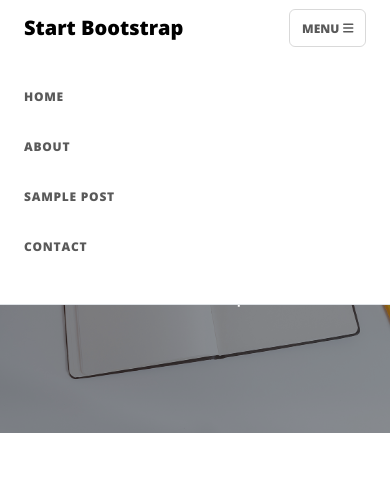
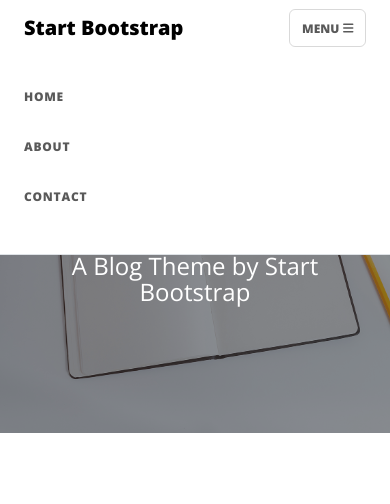
Before and after one commit to SciencyBagel/personal-website, a Flask app: page / in a window 390 px wide, after a click on "MENU". Shown: the top 504 px of the page. Run offline with Flask 2, Linux system fonts and the light colour scheme; some libraries are stand-ins or nearby versions.

Commit message:
Working nav bar and refactoring

```diff
--- a/main.py
+++ b/main.py
@@ -2,9 +2,19 @@
 
 app = flask.Flask(__name__)
 
+# Routes
 @app.route('/')
-def index():
-    return flask.render_template('index.html')
+def home():
+    return flask.render_template('index.html.j2')
 
+@app.route('/about')
+def about():
+    return flask.render_template('about.html.j2')
+
+@app.route('/contact')
+def contact():
+    return flask.render_template('contact.html.j2')
+
+# driver
 if __name__ == '__main__':
     app.run(debug=True)
--- /dev/null
+++ b/templates/include/header.html
@@ -0,0 +1,20 @@
+<head>
+    <meta charset="utf-8" />
+    <meta name="viewport" content="width=device-width, initial-scale=1, shrink-to-fit=no" />
+    <meta name="description" content="" />
+    <meta name="author" content="" />
+    <title>Clean Blog - Start Bootstrap Theme</title>
+    <link rel="icon" type="image/x-icon" href="assets/favicon.ico" />
+    <!-- Font Awesome icons (free version)-->
+    <script src="https://use.fontawesome.com/releases/v6.1.0/js/all.js" crossorigin="anonymous"></script>
+    <!-- Google fonts-->
+    <link href="https://fonts.googleapis.com/css?family=Lora:400,700,400italic,700italic" rel="stylesheet"
+        type="text/css" />
+    <link
+        href="https://fonts.googleapis.com/css?family=Open+Sans:300italic,400italic,600italic,700italic,800italic,400,300,600,700,800"
+        rel="stylesheet" type="text/css" />
+    <!-- Bootstrap -->
+    <link href="{{ url_for('static', filename='css/bootstrap.css') }}" rel="stylesheet" />
+    <!-- Core theme CSS -->
+    <link href="{{ url_for('static', filename='css/styles.css') }}" rel="stylesheet" />
+</head>
--- /dev/null
+++ b/templates/include/navigation.html
@@ -0,0 +1,17 @@
+<nav class="navbar navbar-expand-lg navbar-light" id="mainNav">
+    <div class="container px-4 px-lg-5">
+        <a class="navbar-brand" href="index.html">Start Bootstrap</a>
+        <button class="navbar-toggler" type="button" data-bs-toggle="collapse" data-bs-target="#navbarResponsive"
+            aria-controls="navbarResponsive" aria-expanded="false" aria-label="Toggle navigation">
+            Menu
+            <i class="fas fa-bars"></i>
+        </button>
+        <div class="collapse navbar-collapse" id="navbarResponsive">
+            <ul class="navbar-nav ms-auto py-4 py-lg-0">
+                <li class="nav-item"><a class="nav-link px-lg-3 py-3 py-lg-4" href="{{ url_for('home') }}">Home</a></li>
+                <li class="nav-item"><a class="nav-link px-lg-3 py-3 py-lg-4" href="{{ url_for('about') }}">About</a></li>
+                <li class="nav-item"><a class="nav-link px-lg-3 py-3 py-lg-4" href="{{ url_for('contact') }}">Contact</a></li>
+            </ul>
+        </div>
+    </div>
+</nav>
--- a/templates/index.html
+++ /dev/null
@@ -1,155 +0,0 @@
-<!DOCTYPE html>
-<html lang="en">
-    <head>
-        <meta charset="utf-8" />
-        <meta name="viewport" content="width=device-width, initial-scale=1, shrink-to-fit=no" />
-        <meta name="description" content="" />
-        <meta name="author" content="" />
-        <title>Clean Blog - Start Bootstrap Theme</title>
-        <link rel="icon" type="image/x-icon" href="assets/favicon.ico" />
-        <!-- Font Awesome icons (free version)-->
-        <script src="https://use.fontawesome.com/releases/v6.1.0/js/all.js" crossorigin="anonymous"></script>
-        <!-- Google fonts-->
-        <link href="https://fonts.googleapis.com/css?family=Lora:400,700,400italic,700italic" rel="stylesheet" type="text/css" />
-        <link href="https://fonts.googleapis.com/css?family=Open+Sans:300italic,400italic,600italic,700italic,800italic,400,300,600,700,800" rel="stylesheet" type="text/css" />
-        <!-- Bootstrap -->
-        <link href="/static/css/bootstrap.css" rel="stylesheet" />
-        <!-- Core theme CSS -->
-        <link href="/static/css/styles.css" rel="stylesheet" />
-    </head>
-    <body>
-        <!-- Navigation-->
-        <nav class="navbar navbar-expand-lg navbar-light" id="mainNav">
-            <div class="container px-4 px-lg-5">
-                <a class="navbar-brand" href="index.html">Start Bootstrap</a>
-                <button class="navbar-toggler" type="button" data-bs-toggle="collapse" data-bs-target="#navbarResponsive" aria-controls="navbarResponsive" aria-expanded="false" aria-label="Toggle navigation">
-                    Menu
-                    <i class="fas fa-bars"></i>
-                </button>
-                <div class="collapse navbar-collapse" id="navbarResponsive">
-                    <ul class="navbar-nav ms-auto py-4 py-lg-0">
-                        <li class="nav-item"><a class="nav-link px-lg-3 py-3 py-lg-4" href="index.html">Home</a></li>
-                        <li class="nav-item"><a class="nav-link px-lg-3 py-3 py-lg-4" href="about.html">About</a></li>
-                        <li class="nav-item"><a class="nav-link px-lg-3 py-3 py-lg-4" href="post.html">Sample Post</a></li>
-                        <li class="nav-item"><a class="nav-link px-lg-3 py-3 py-lg-4" href="contact.html">Contact</a></li>
-                    </ul>
-                </div>
-            </div>
-        </nav>
-        <!-- Page Header-->
-        <header class="masthead" style="background-image: url('assets/img/home-bg.jpg')">
-            <div class="container position-relative px-4 px-lg-5">
-                <div class="row gx-4 gx-lg-5 justify-content-center">
-                    <div class="col-md-10 col-lg-8 col-xl-7">
-                        <div class="site-heading">
-                            <h1>Clean Blog</h1>
-                            <span class="subheading">A Blog Theme by Start Bootstrap</span>
-                        </div>
-                    </div>
-                </div>
-            </div>
-        </header>
-        <!-- Main Content-->
-        <div class="container px-4 px-lg-5">
-            <div class="row gx-4 gx-lg-5 justify-content-center">
-                <div class="col-md-10 col-lg-8 col-xl-7">
-                    <!-- Post preview-->
-                    <div class="post-preview">
-                        <a href="post.html">
-                            <h2 class="post-title">Man must explore, and this is exploration at its greatest</h2>
-                            <h3 class="post-subtitle">Problems look mighty small from 150 miles up</h3>
-                        </a>
-                        <p class="post-meta">
-                            Posted by
-                            <a href="#!">Start Bootstrap</a>
-                            on September 24, 2022
-                        </p>
-                    </div>
-                    <!-- Divider-->
-                    <hr class="my-4" />
-                    <!-- Post preview-->
-                    <div class="post-preview">
-                        <a href="post.html"><h2 class="post-title">I believe every human has a finite number of heartbeats. I don't intend to waste any of mine.</h2></a>
-                        <p class="post-meta">
-                            Posted by
-                            <a href="#!">Start Bootstrap</a>
-                            on September 18, 2022
-                        </p>
-                    </div>
-                    <!-- Divider-->
-                    <hr class="my-4" />
-                    <!-- Post preview-->
-                    <div class="post-preview">
-                        <a href="post.html">
-                            <h2 class="post-title">Science has not yet mastered prophecy</h2>
-                            <h3 class="post-subtitle">We predict too much for the next year and yet far too little for the next ten.</h3>
-                        </a>
-                        <p class="post-meta">
-                            Posted by
-                            <a href="#!">Start Bootstrap</a>
-                            on August 24, 2022
-                        </p>
-                    </div>
-                    <!-- Divider-->
-                    <hr class="my-4" />
-                    <!-- Post preview-->
-                    <div class="post-preview">
-                        <a href="post.html">
-                            <h2 class="post-title">Failure is not an option</h2>
-                            <h3 class="post-subtitle">Many say exploration is part of our destiny, but it’s actually our duty to future generations.</h3>
-                        </a>
-                        <p class="post-meta">
-                            Posted by
-                            <a href="#!">Start Bootstrap</a>
-                            on July 8, 2022
-                        </p>
-                    </div>
-                    <!-- Divider-->
-                    <hr class="my-4" />
-                    <!-- Pager-->
-                    <div class="d-flex justify-content-end mb-4"><a class="btn btn-primary text-uppercase" href="#!">Older Posts →</a></div>
-                </div>
-            </div>
-        </div>
-        <!-- Footer-->
-        <footer class="border-top">
-            <div class="container px-4 px-lg-5">
-                <div class="row gx-4 gx-lg-5 justify-content-center">
-                    <div class="col-md-10 col-lg-8 col-xl-7">
-                        <ul class="list-inline text-center">
-                            <li class="list-inline-item">
-                                <a href="#!">
-                                    <span class="fa-stack fa-lg">
-                                        <i class="fas fa-circle fa-stack-2x"></i>
-                                        <i class="fab fa-twitter fa-stack-1x fa-inverse"></i>
-                                    </span>
-                                </a>
-                            </li>
-                            <li class="list-inline-item">
-                                <a href="#!">
-                                    <span class="fa-stack fa-lg">
-                                        <i class="fas fa-circle fa-stack-2x"></i>
-                                        <i class="fab fa-facebook-f fa-stack-1x fa-inverse"></i>
-                                    </span>
-                                </a>
-                            </li>
-                            <li class="list-inline-item">
-                                <a href="#!">
-                                    <span class="fa-stack fa-lg">
-                                        <i class="fas fa-circle fa-stack-2x"></i>
-                                        <i class="fab fa-github fa-stack-1x fa-inverse"></i>
-                                    </span>
-                                </a>
-                            </li>
-                        </ul>
-                        <div class="small text-center text-muted fst-italic">Copyright &copy; Your Website 2022</div>
-                    </div>
-                </div>
-            </div>
-        </footer>
-        <!-- Bootstrap core JS-->
-        <script src="/static/js/bootstrap.js"></script>
-        <!-- Core theme JS-->
-        <script src="js/scripts.js"></script>
-    </body>
-</html>
```
Also changed, not shown: templates/about.html (deleted, +0 -103 lines), templates/about.html.j2 (added, +37 -0 lines), templates/contact.html.j2 (renamed from templates/contact.html, +4 -76 lines), templates/include/footer.html (added, +39 -0 lines), templates/index.html.j2 (added, +95 -0 lines), templates/footer.html (deleted), templates/header.html (deleted).
